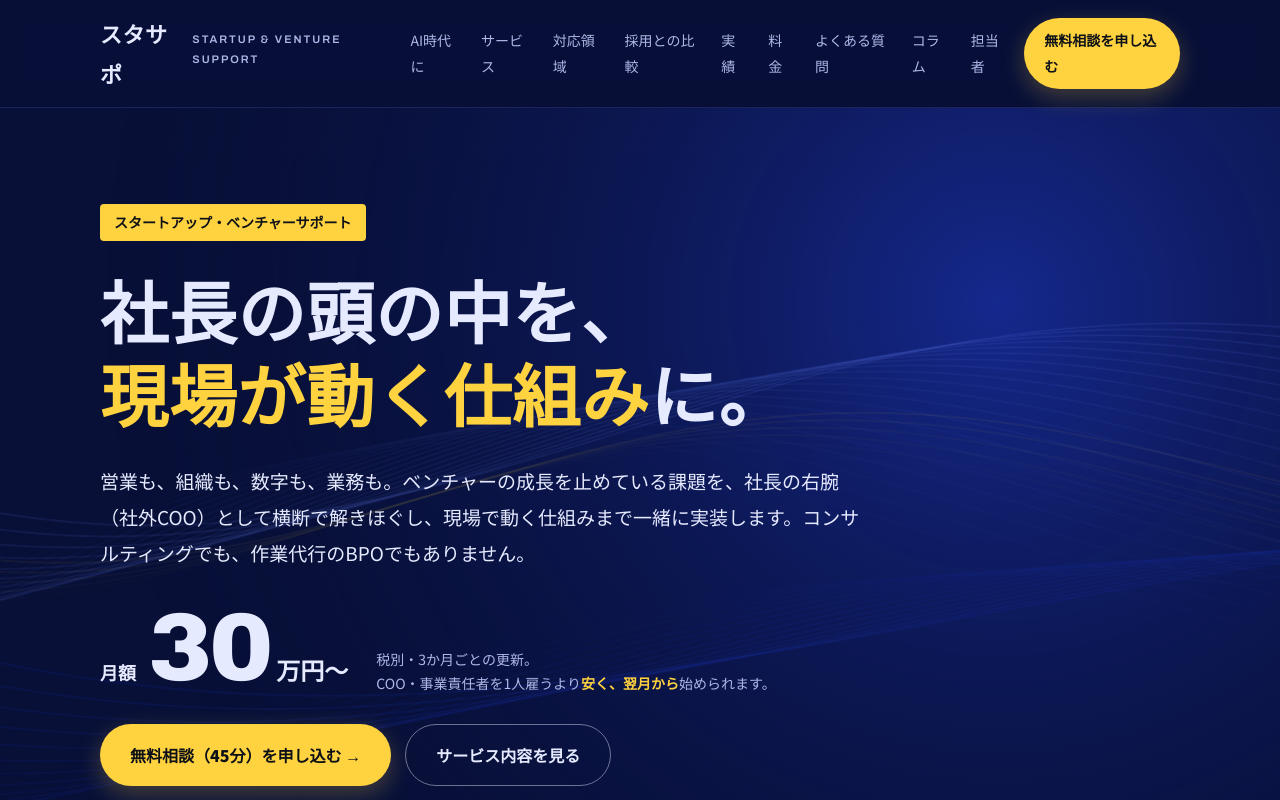
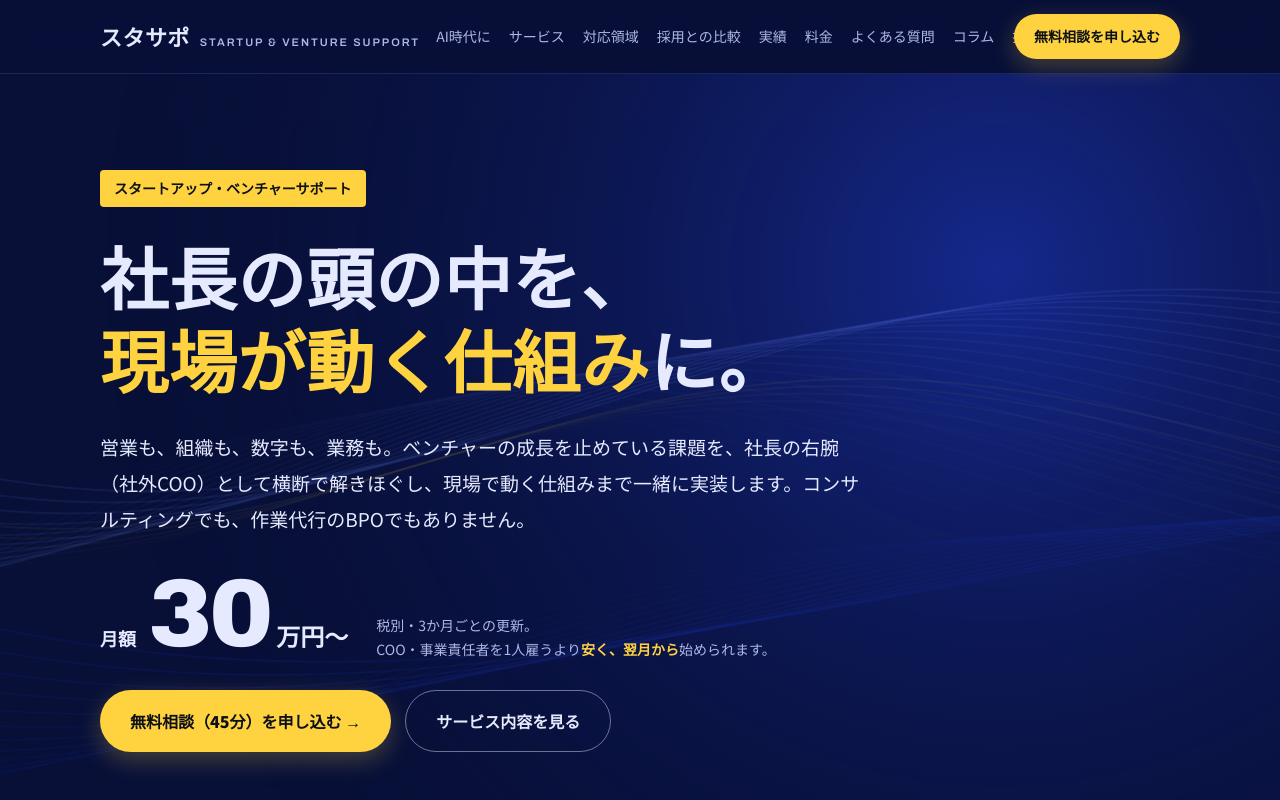
Before and after one commit to pingwubu5-web/mirai-sekkei, a plain HTML site: page stasupo/index.html in a window 1280 px wide. Shown: the top 800 px of the page. Drawn offline with Linux system fonts and the light colour scheme.

Commit message:
Add files via upload

```diff
--- a/stasupo/index.html
+++ b/stasupo/index.html
@@ -236,14 +236,15 @@ a{color:inherit}
 header.top{position:sticky;top:env(safe-area-inset-top,0px);z-index:20;background:rgba(8,16,56,.86);backdrop-filter:blur(10px);border-bottom:1px solid rgba(111,139,255,.18)}
 body::before{content:"";position:fixed;inset:0 0 auto;height:env(safe-area-inset-top,0px);z-index:30;background:var(--night)}
 .top .wrap{display:flex;align-items:center;justify-content:space-between;gap:16px;padding-block:14px}
-.logo{display:flex;align-items:baseline;gap:10px;text-decoration:none;color:var(--on-night)}
-.logo b{font-size:22px;font-weight:900;letter-spacing:.02em}
-.logo small{font-family:var(--display);font-size:11px;letter-spacing:.18em;color:var(--on-night-sub)}
-.top nav{display:flex;gap:22px;font-size:14px}
-.top nav a{text-decoration:none;color:var(--on-night-sub)}
+.logo{display:flex;align-items:baseline;gap:10px;text-decoration:none;color:var(--on-night);flex:none;white-space:nowrap}
+.logo b{font-size:22px;font-weight:900;letter-spacing:.02em;white-space:nowrap}
+.logo small{font-family:var(--display);font-size:11px;letter-spacing:.18em;color:var(--on-night-sub);white-space:nowrap}
+.top nav{display:flex;align-items:center;gap:18px;font-size:14px;min-width:0}
+.top nav a{text-decoration:none;color:var(--on-night-sub);white-space:nowrap;line-height:1.4}
 .top nav a:hover{color:var(--on-night)}
-.top .btn{padding:10px 20px;font-size:14px}
-@media (max-width:900px){.top nav{display:none}}
+.top .btn{padding:10px 20px;font-size:14px;white-space:nowrap;flex:none}
+@media (max-width:1240px){.logo small{display:none}}
+@media (max-width:1040px){.top nav{display:none}}
 
 /* hero */
 .hero{position:relative;overflow:hidden;background:var(--night);color:var(--on-night)}
```
